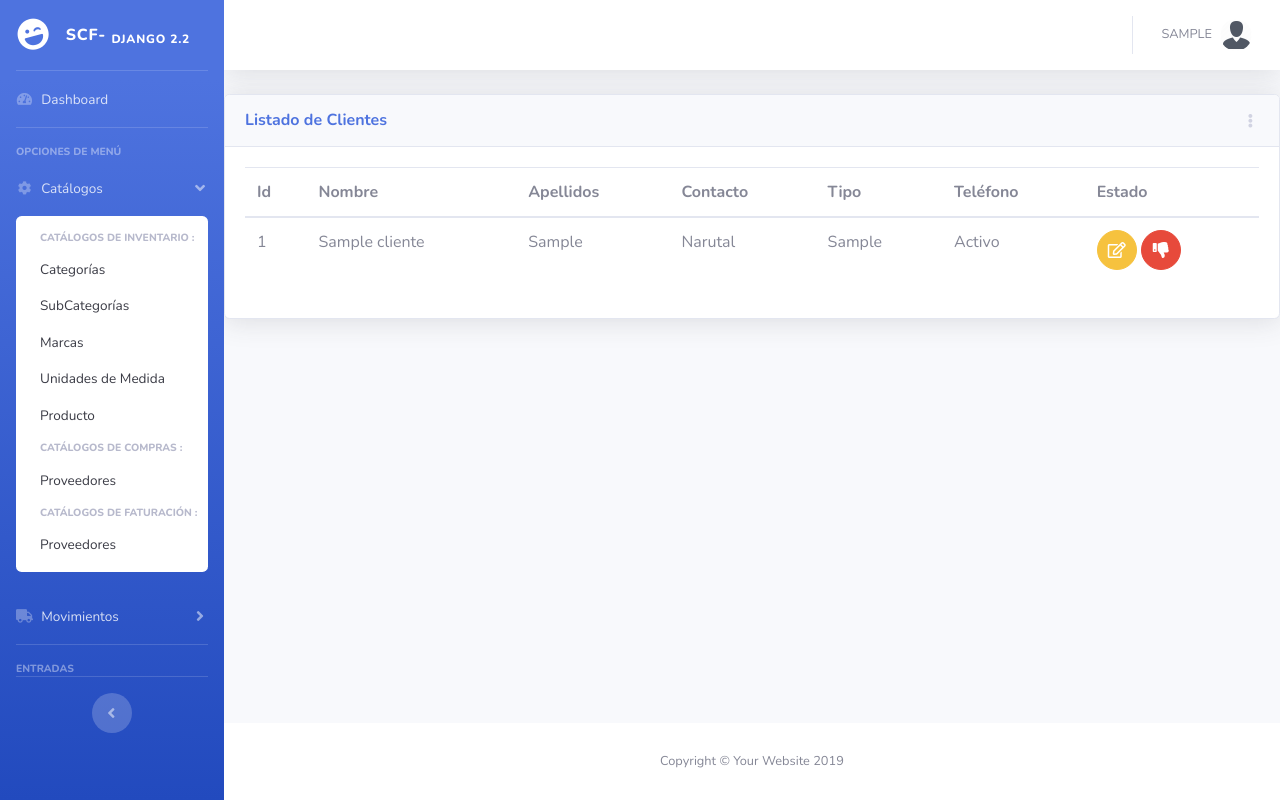
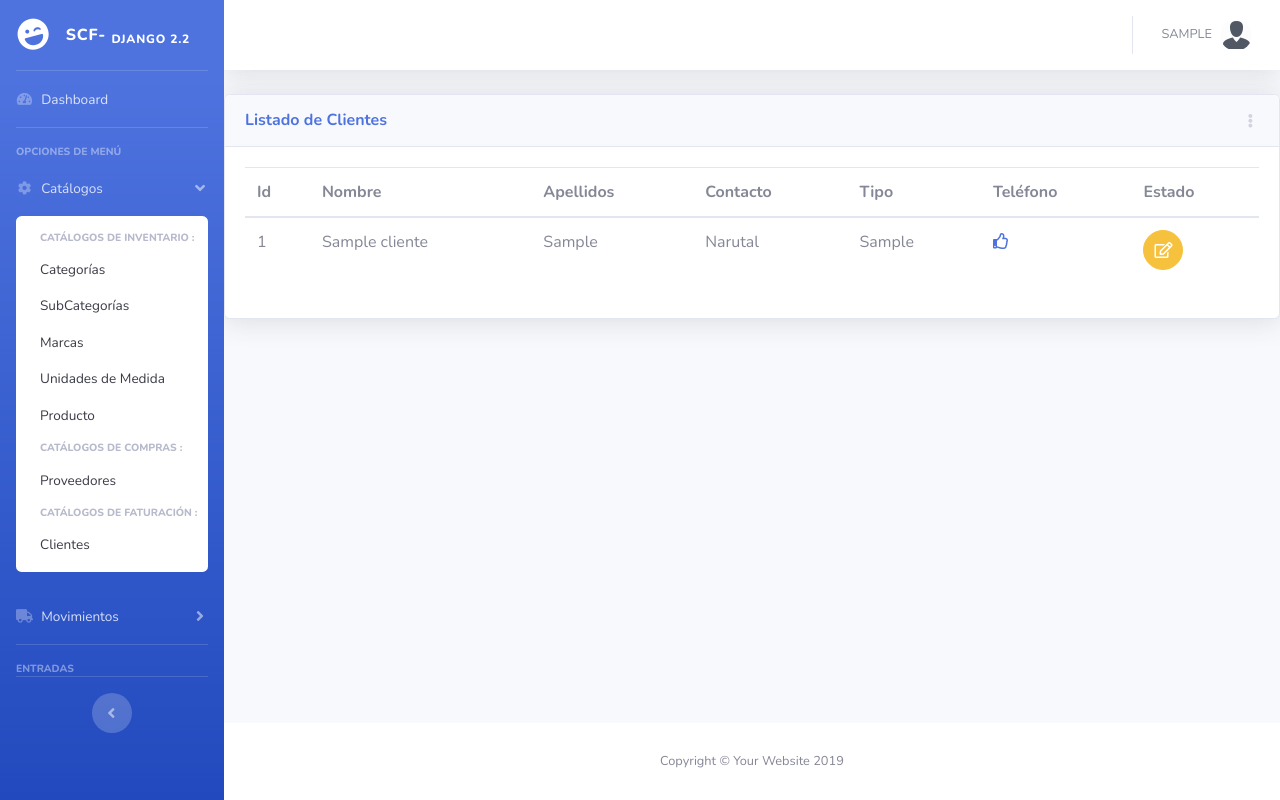
Before and after one commit to Owncreed93/django-facturacion, a Django app: page /fac/clientes/ in a window 1280 px wide, after a click on "Catálogos". Run offline with Django 3.2, Linux system fonts and the light colour scheme; a user stored in the database is signed in; tables that the repository leaves empty hold one stand-in row (values such as "Sample post"); some libraries are stand-ins or nearby versions.

Commit message:
Agregada función de activar o inactivar clientes

```diff
--- a/app/fac/templates/fac/cliente_list.html
+++ b/app/fac/templates/fac/cliente_list.html
@@ -44,10 +44,17 @@
                     <td>{{ item.apellidos }}</td>
                     <td>{{ item.tipo }}</td>
                     <td>{{ item.celular }}</td>
-                    <td>{{ item.estado|yesno:"Activo, Inactivo" }}</td>
+                    <td onclick="inactivar({{item.id}})">
+                      {# item.estado|yesno:"Activo, Inactivo" #}
+                      {% if item.estado %}
+                        <i class="far fa-thumbs-up text-primary"></i>
+                      {% else %}
+                        <i class="far fa-thumbs-down text-danger"></i>
+                      {% endif %}
+                      </td>
                     <td>
                       <button class="btn btn-warning btn-circle" onclick="return abrir_modal('{% url 'fac:cliente_edit' item.id %}')" href="#" > <i class="far fa-edit"></i> </button>
-                      <button class="btn btn-danger btn-circle" onclick="return abrir_modal('{# url 'fac:cliente_inactivar' item.id #}') " href="#" > <i class="fas fa-thumbs-down"></i> </button>
+                      {% comment %} <button class="btn btn-danger btn-circle" onclick="return abrir_modal('{# url 'fac:cliente_inactivar' item.id #}') " href="#" > <i class="fas fa-thumbs-down"></i> </button> {% endcomment %}
                     </td>
                   </tr>
                 {% endfor %}
@@ -62,6 +69,39 @@
 
 {% block js_page %}
     <script>
+      function inactivar(id){
+
+        let data = {id:id}
+
+        data = JSON.stringify(data)
+
+        let token = '{{ csrf_token }}'
+
+        // alert(`- El token es : ${token} \n- El id es : ${id}`)
+
+        $.ajax({
+          headers : {
+            "x-CSRFToken": token
+          },
+          type : 'POST',
+          url: `/fac/clientes/estado/${id}`,
+          data: data,
+          success: function(response){
+            if(response === 'OK'){
+              location.reload(true)
+            } else {
+              mensaje('Error Intentando Cambiar Estado a Cliente')
+            }
+          },
+          error: function(jqHR, textStatus, errorThrow){
+            console.log(textStatus, errorThrow)
+            mensaje(errorThrow, 'red')
+            cerrar_modal()
+          }
+        })
+
+      }
+
       // Call the dataTables jQuery plugin
       $(document).ready(function (){
         $('.table').DataTable()
--- a/app/fac/urls.py
+++ b/app/fac/urls.py
@@ -4,11 +4,13 @@ from .views import (
     ClienteView,
     ClienteNew,
     ClienteEdit,
+    clienteInactivar,
 )
 
 urlpatterns = [
     # * CLIENTES
     path('clientes/', ClienteView.as_view(), name='cliente_list'),
     path('clientes/new', ClienteNew.as_view(), name='cliente_new'),
-    path('clientes/edit/<int:pk>', ClienteEdit.as_view(), name='cliente_edit')
+    path('clientes/edit/<int:pk>', ClienteEdit.as_view(), name='cliente_edit'),
+    path('clientes/estado/<int:id>', clienteInactivar, name='cliente_inactivar'),
 ]
--- a/app/fac/views.py
+++ b/app/fac/views.py
@@ -1,4 +1,6 @@
+from django.contrib.auth.decorators import login_required, permission_required
 from django.contrib.messages.views import SuccessMessageMixin
+from django.http import HttpResponse
 from django.shortcuts import render
 from django.urls import reverse_lazy
 from django.views import generic
@@ -48,3 +50,17 @@ class ClienteEdit(VistaBaseEdit):
     form_class = ClienteForm
     success_url = reverse_lazy('fac:cliente_list')
     permission_required = 'fac.change_cliente'
+
+@login_required(login_url="/login/")
+@permission_required("fac.change_cliente", login_url='/login/')
+def clienteInactivar(request, id):
+    cliente = Cliente.objects.filter(pk=id).first()
+
+    if request.method == 'POST':
+        if cliente:
+            cliente.estado = not cliente.estado
+            cliente.save()
+            return HttpResponse('OK')
+    return HttpResponse('FAIL')
+
+    return HttpResponse('FAIL')
--- a/app/templates/base/base.html
+++ b/app/templates/base/base.html
@@ -96,7 +96,7 @@
 
             <h6 class="collapse-header">Cat&aacute;logos de Faturaci&oacute;n :</h6>
             {% if perms.fac.view_cliente %}
-              <a class="collapse-item" href="{% url 'fac:cliente_list' %}">Proveedores</a>
+              <a class="collapse-item" href="{% url 'fac:cliente_list' %}">Clientes</a>
             {% endif %}
           </div>
         </div>
```
